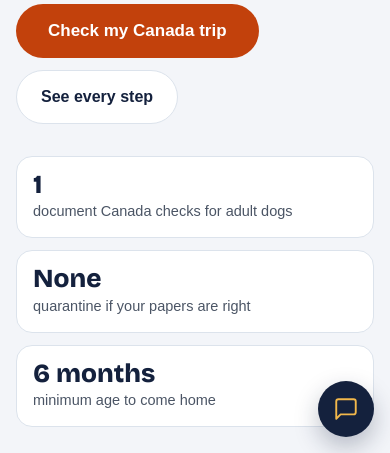
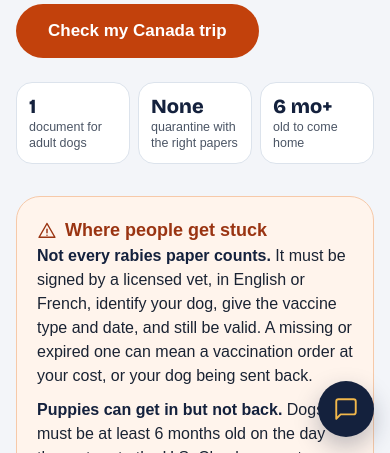
Before and after one commit to nimaesfand/petpassgo, a Next.js app: page /canada in a window 390 px wide. Shown: the part 391-844 px from the top of the page. Built offline with nearby package versions, Linux system fonts and the light colour scheme; no server answers; a web font is replaced by a local one.

Commit message:
Border guides: compact stats on phones
Co-Authored-By: Claude Opus 5.5 <noreply@anthropic.com>
Claude-Session: https://claude.ai/code/session_01VUWJgk4GfSJ9AWCo53RNop

```diff
--- a/app/canada/page.js
+++ b/app/canada/page.js
@@ -17,7 +17,7 @@ const GUIDE = {
   title: "Take your dog to Canada, and get them home again.",
   lead: "Canada mostly wants one thing: a proper rabies certificate. Coming home, the U.S. wants a CDC form. Here's exactly what each one needs.",
   checked: "November 13, 2026",
-  stats: [["document Canada checks for adult dogs", "1"], ["quarantine if your papers are right", "None"], ["minimum age to come home", "6 months"]],
+  stats: [["document for adult dogs", "1"], ["quarantine with the right papers", "None"], ["old to come home", "6 mo+"]],
   traps: [
     { title: "Not every rabies paper counts.", body: "It must be signed by a licensed vet, in English or French, identify your dog, give the vaccine type and date, and still be valid. A missing or expired one can mean a vaccination order at your cost, or your dog being sent back." },
     { title: "Puppies can get in but not back.", body: "Dogs must be at least 6 months old on the day they return to the U.S. Check your return date before you book." },
--- a/app/mexico/page.js
+++ b/app/mexico/page.js
@@ -17,7 +17,7 @@ const GUIDE = {
   title: "Take your dog to Mexico, and get them home again.",
   lead: "Two vet certificates, two 5-day windows, an inspection when you land, and a CDC form for the flight home. Here's all of it, in the order you'll need it.",
   checked: "November 13, 2026",
-  stats: [["vet certificates (one each way)", "2"], ["window for each certificate", "5 days"], ["minimum age to come home", "6 months"]],
+  stats: [["vet certificates, one each way", "2"], ["window for each one", "5 days"], ["old to come home", "6 mo+"]],
   traps: [
     { title: "Puppies can get in but not back.", body: "Dogs must be at least 6 months old on the day they return to the U.S. Check your return date before you book." },
     { title: "There are two different screwworm certificates.", body: "One from a U.S. vet to enter Mexico, and a separate one from a vet in Mexico to come home. Both must be done within 5 days of the flight." },
--- a/components/BorderGuide.js
+++ b/components/BorderGuide.js
@@ -22,13 +22,13 @@ export default function BorderGuide({ g }) {
           <p style={{ fontFamily: B, fontSize: 19, lineHeight: 1.5, color: tokens.ink }} className="mt-4 max-w-[42rem]">{g.lead}</p>
           <div className="flex flex-wrap gap-3 mt-6">
             <a href={cta} className="inline-flex items-center justify-center rounded-full px-8 min-h-[54px]" style={{ background: tokens.primary, color: "#fff", fontFamily: B, fontWeight: 800, fontSize: 17, textDecoration: "none" }}>Check my {g.name} trip</a>
-            <a href="#steps" className="inline-flex items-center justify-center rounded-full px-6 min-h-[54px]" style={{ background: "#fff", color: tokens.navy, border: `1.5px solid ${tokens.line}`, fontFamily: B, fontWeight: 800, fontSize: 16, textDecoration: "none" }}>See every step</a>
+            <a href="#steps" className="hidden sm:inline-flex items-center justify-center rounded-full px-6 min-h-[54px]" style={{ background: "#fff", color: tokens.navy, border: `1.5px solid ${tokens.line}`, fontFamily: B, fontWeight: 800, fontSize: 16, textDecoration: "none" }}>See every step</a>
           </div>
-          <div className="grid sm:grid-cols-3 gap-3 mt-8">
+          <div className="grid grid-cols-3 gap-2 sm:gap-3 mt-6 sm:mt-8">
             {g.stats.map(([k, v]) => (
-              <div key={k} className="rounded-2xl px-4 py-3.5" style={{ background: "#fff", border: `1px solid ${tokens.line}` }}>
-                <div style={{ fontFamily: D, fontSize: 26, fontWeight: 800, color: tokens.navy, lineHeight: 1.1 }}>{v}</div>
-                <div className="mt-0.5" style={{ fontFamily: B, fontSize: 14.5, color: tokens.muted }}>{k}</div>
+              <div key={k} className="rounded-2xl px-3 py-3 sm:px-4 sm:py-3.5" style={{ background: "#fff", border: `1px solid ${tokens.line}` }}>
+                <div className="text-[20px] sm:text-[26px]" style={{ fontFamily: D, fontWeight: 800, color: tokens.navy, lineHeight: 1.1 }}>{v}</div>
+                <div className="mt-0.5 text-[12.5px] sm:text-[14.5px]" style={{ fontFamily: B, color: tokens.muted, lineHeight: 1.3 }}>{k}</div>
               </div>
             ))}
           </div>
```
